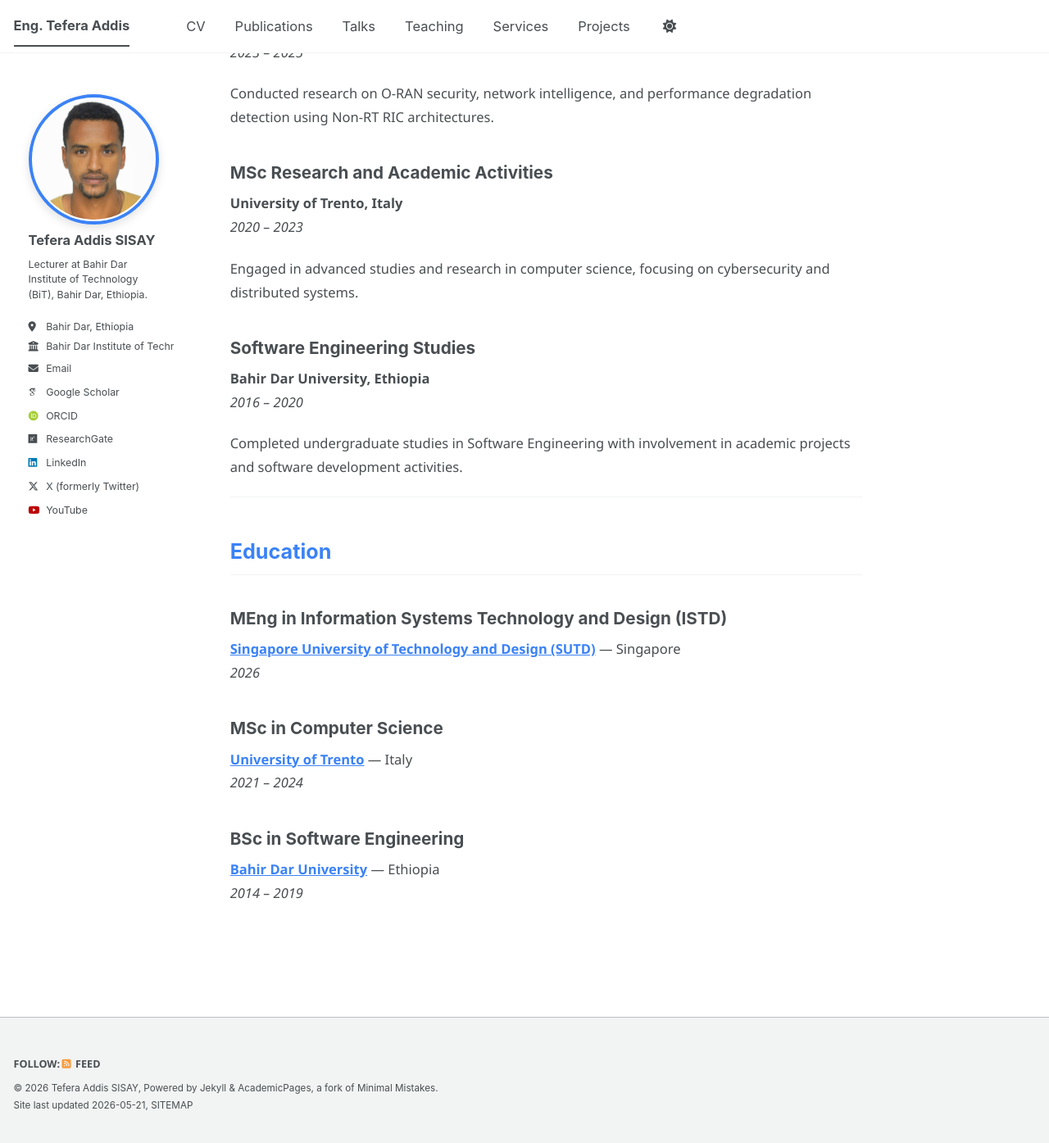
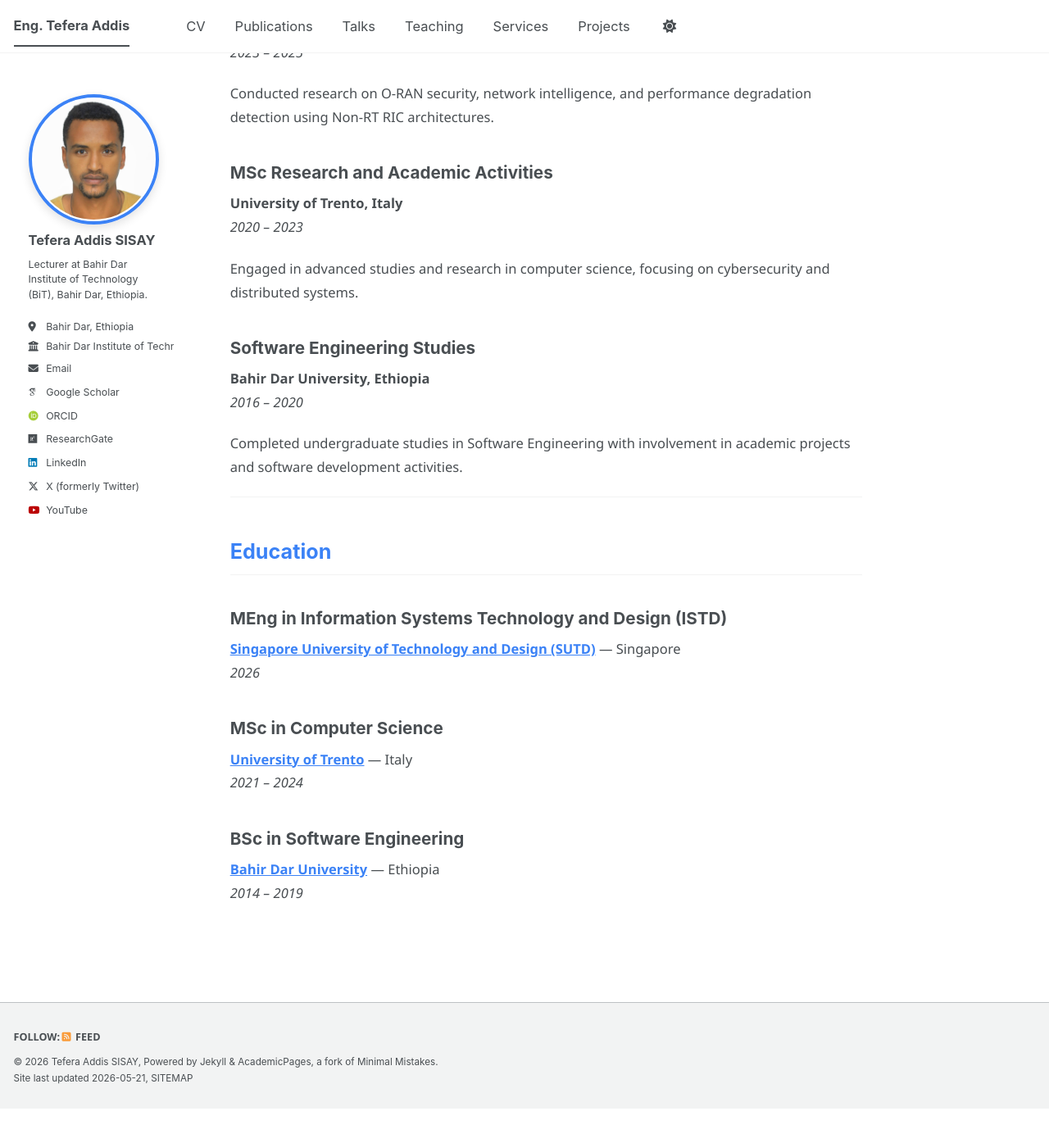
Before and after one commit to tefera-addis-sisay/tefera-addis-sisay.github.io, a Jekyll site: the page built from _pages/about.md, in a window 1280 px wide and 1400 px high, scrolled down 1204 px. Shown: the top 1395 px of the window at 82% size. Built offline with Jekyll 4.4.1, drawn with Linux system fonts in a browser that asks for light colours; some web fonts are replaced; a script bundle is joined from its source files by our own code; library files that are not in the unit come from our copies; after the commit the page ends 2557 px from its top, so only the background shows below that.

Commit message:
Update main.scss

```diff
--- a/assets/css/main.scss
+++ b/assets/css/main.scss
@@ -237,8 +237,9 @@
 .page__footer {
   background: var(--global-footer-bg-color);
   color: var(--global-footer-text-color);
-  margin-top: 3rem;
-  padding: 2rem 0;
+  padding-top: 1.2rem;
+  padding-bottom: 1.2rem;
+  margin-top: 2rem;
 }
 
 /* =========================================================
@@ -257,3 +258,35 @@
   transform: scale(1.05);
   box-shadow: 0 6px 18px rgba(0,0,0,0.18);
 }
+
+/* =========================================================
+   🌐 NAVIGATION HOVER EFFECTS
+========================================================= */
+
+.greedy-nav a {
+  position: relative;
+  transition: all 0.25s ease;
+}
+
+/* Smooth lift + color change */
+.greedy-nav a:hover {
+  transform: translateY(-2px);
+  color: #3b82f6;
+}
+
+/* Animated underline effect */
+.greedy-nav a::after {
+  content: "";
+  position: absolute;
+  left: 0;
+  bottom: -4px;
+  width: 0%;
+  height: 2px;
+  background: #3b82f6;
+  transition: width 0.3s ease;
+}
+
+/* Expand underline on hover */
+.greedy-nav a:hover::after {
+  width: 100%;
+}
```
